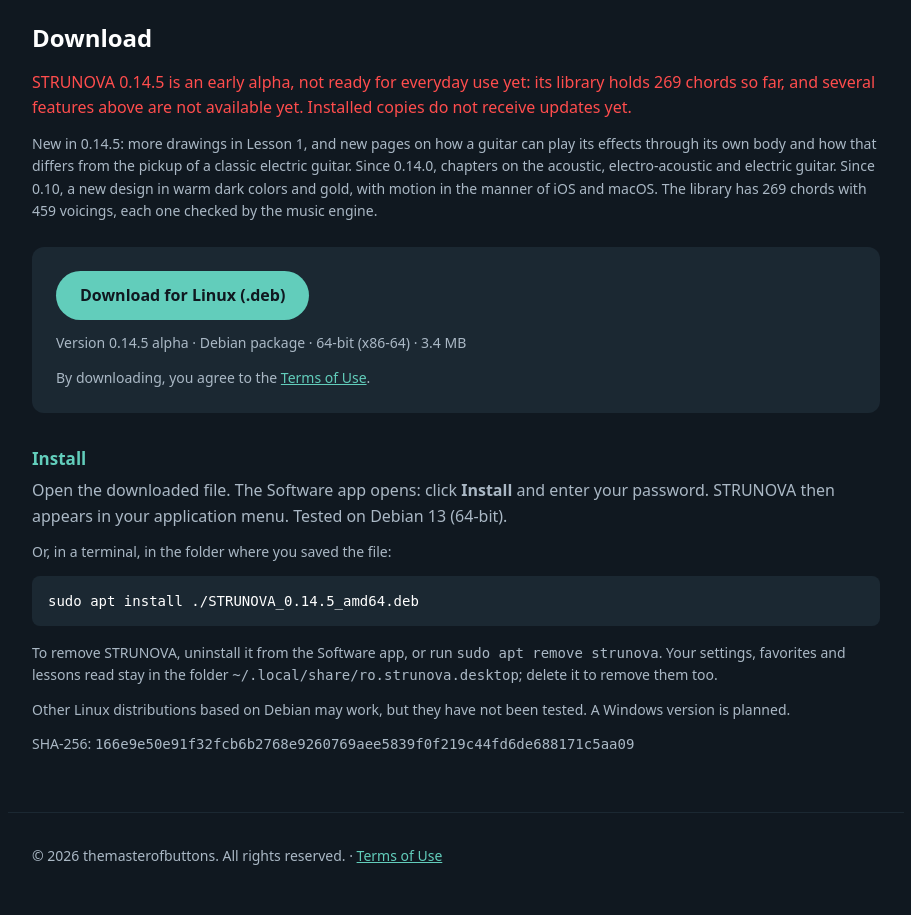
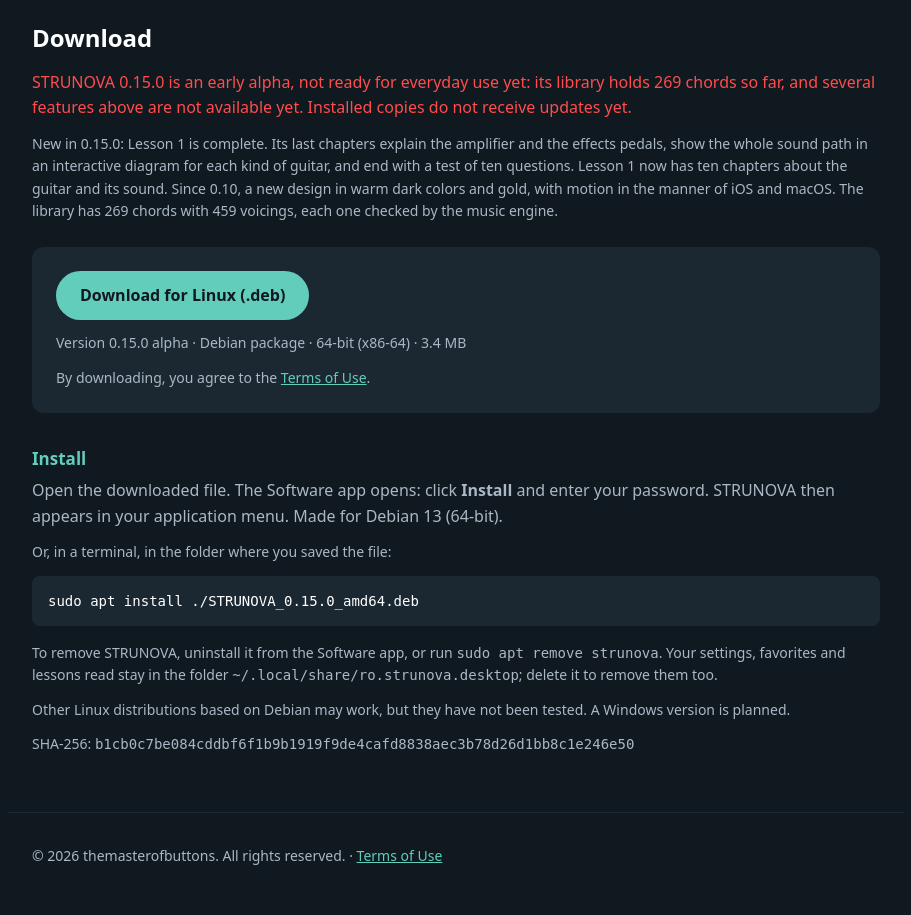
Before and after one commit to strunova/strunova.github.io, a plain HTML site: page index.html in a window 1280 px wide. Shown: the part 1580-2495 px from the top of the page, without its empty margins (184-1095 px from the left). Drawn offline with Linux system fonts and the light colour scheme.

Commit message:
Offer STRUNOVA 0.15.0 alpha: Lesson 1 complete
Co-Authored-By: Claude Opus 5.5 <noreply@anthropic.com>

```diff
--- a/index.html
+++ b/index.html
@@ -38,8 +38,8 @@
         </p>
       </div>
       <div class="hero-actions">
-        <a class="button" href="download/STRUNOVA_0.14.5_amd64.deb" download
-          >Download alpha 0.14.5 for Linux</a
+        <a class="button" href="download/STRUNOVA_0.15.0_amd64.deb" download
+          >Download alpha 0.15.0 for Linux</a
         >
         <p class="hero-note">
           Debian 13 · .deb · 3.4 MB · <a href="#download">How to install</a> · By
@@ -105,25 +105,25 @@
       <section id="download" class="download">
         <h2>Download</h2>
         <p class="danger">
-          STRUNOVA 0.14.5 is an early alpha, not ready for everyday use yet: its library
+          STRUNOVA 0.15.0 is an early alpha, not ready for everyday use yet: its library
           holds 269 chords so far, and several features above are not available yet. Installed copies do not receive updates yet.
         </p>
         <p class="small">
-          New in 0.14.5: more drawings in Lesson 1, and new pages on how a guitar can
-          play its effects through its own body and how that differs from the pickup
-          of a classic electric guitar. Since 0.14.0, chapters on the acoustic,
-          electro-acoustic and electric guitar. Since 0.10, a new
+          New in 0.15.0: Lesson 1 is complete. Its last chapters explain the amplifier
+          and the effects pedals, show the whole sound path in an interactive diagram
+          for each kind of guitar, and end with a test of ten questions. Lesson 1 now
+          has ten chapters about the guitar and its sound. Since 0.10, a new
           design in warm dark colors and gold, with motion in the manner of iOS and
           macOS. The library has 269 chords with 459 voicings, each one checked by the
           music engine.
         </p>
 
         <div class="download-card">
-          <a class="button" href="download/STRUNOVA_0.14.5_amd64.deb" download
+          <a class="button" href="download/STRUNOVA_0.15.0_amd64.deb" download
             >Download for Linux (.deb)</a
           >
           <p class="file-info">
-            Version 0.14.5 alpha · Debian package · 64-bit (x86-64) · 3.4 MB
+            Version 0.15.0 alpha · Debian package · 64-bit (x86-64) · 3.4 MB
           </p>
           <p class="file-info">
             By downloading, you agree to the <a href="terms.html">Terms of Use</a>.
@@ -133,11 +133,11 @@
         <h3>Install</h3>
         <p>
           Open the downloaded file. The Software app opens: click <strong>Install</strong>
-          and enter your password. STRUNOVA then appears in your application menu. Tested
-          on Debian 13 (64-bit).
+          and enter your password. STRUNOVA then appears in your application menu. Made
+          for Debian 13 (64-bit).
         </p>
         <p class="small">Or, in a terminal, in the folder where you saved the file:</p>
-        <pre><code>sudo apt install ./STRUNOVA_0.14.5_amd64.deb</code></pre>
+        <pre><code>sudo apt install ./STRUNOVA_0.15.0_amd64.deb</code></pre>
         <p class="small">
           To remove STRUNOVA, uninstall it from the Software app, or run
           <code>sudo apt remove strunova</code>. Your settings, favorites and lessons read stay in the folder
@@ -147,7 +147,7 @@
           Other Linux distributions based on Debian may work, but they have not been
           tested. A Windows version is planned.
         </p>
-        <p class="small">SHA-256: <code class="checksum">166e9e50e91f32fcb6b2768e9260769aee5839f0f219c44fd6de688171c5aa09</code></p>
+        <p class="small">SHA-256: <code class="checksum">b1cb0c7be084cddbf6f1b9b1919f9de4cafd8838aec3b78d26d1bb8c1e246e50</code></p>
       </section>
     </main>
 
```
Also changed, not shown: 2 other files.
